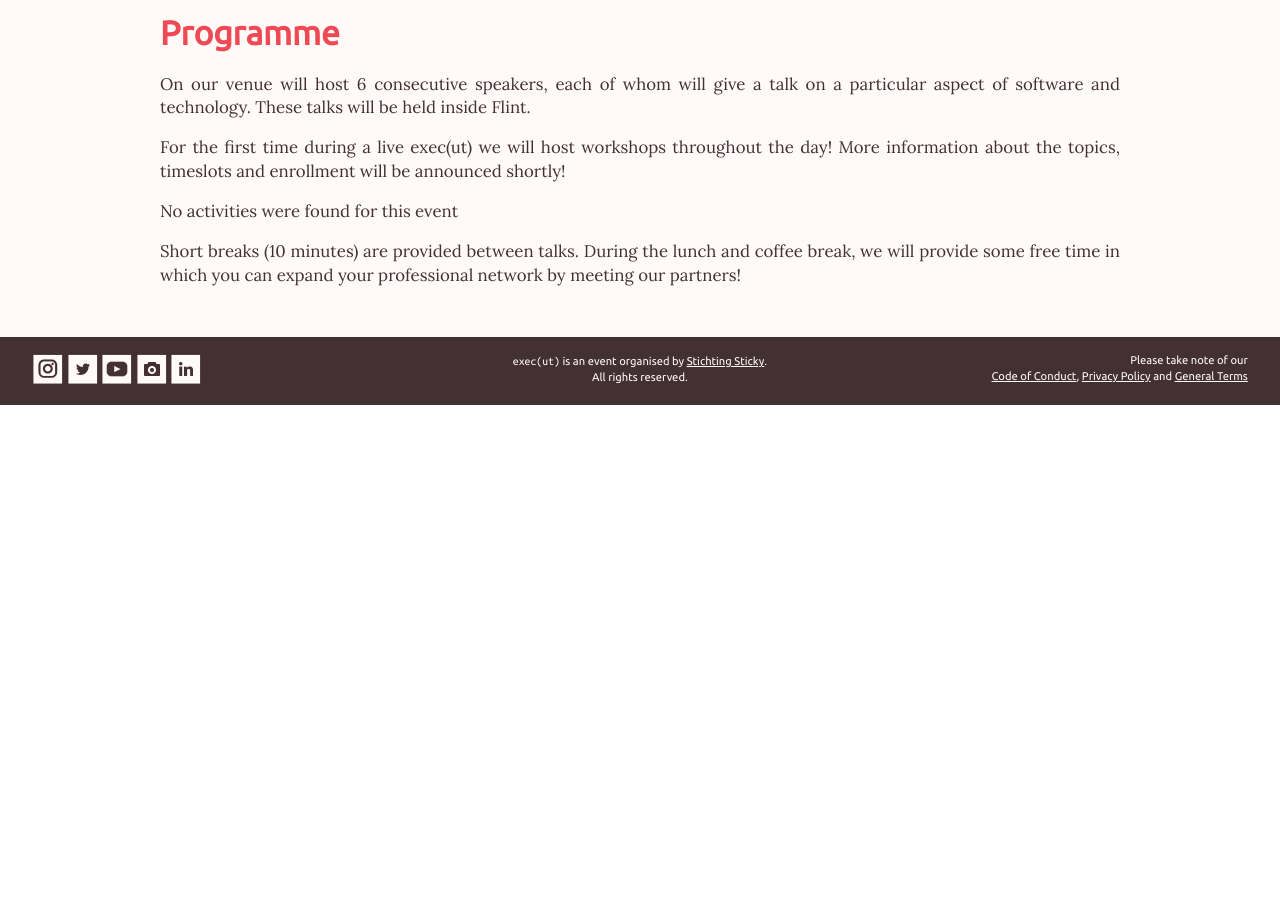
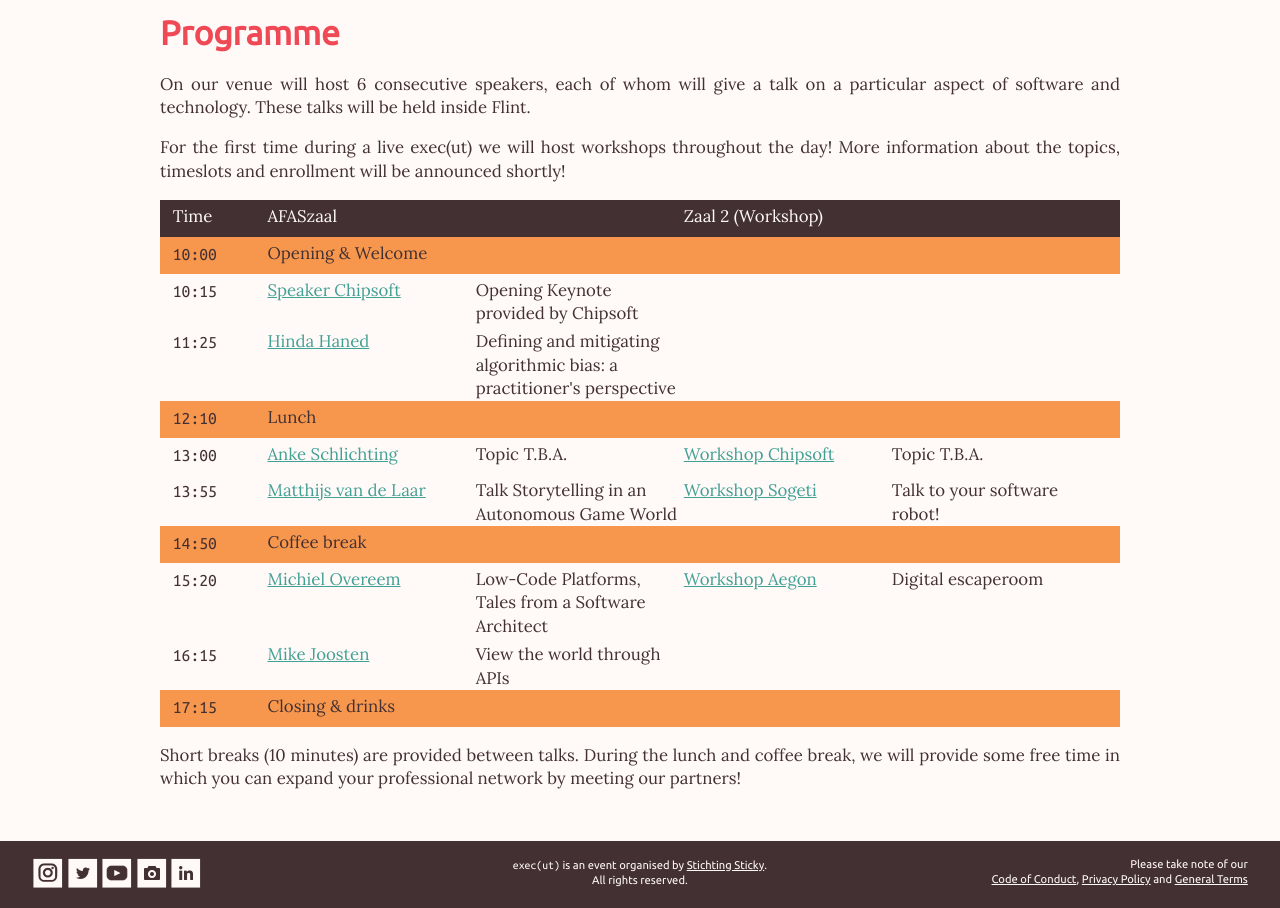
Before and after one commit to StichtingSticky/execut-www, a Django app: template templates/programme/view.html in a window 1280 px wide. Shown: the part 396-1304 px from the top of the page. Before the commit the page ends 801 px from the top, so only its background shows below. Run offline with Django 3.2, Linux system fonts and the light colour scheme; the template is opened without the code that fills it, so the values that code supplies are empty.

Commit message:
Hardcoded the programme

```diff
--- a/core/views.py
+++ b/core/views.py
@@ -11,7 +11,7 @@
 
     # Grab the speakers for this committee
 
-    speakers = site.committee.speakers.all()
+    speakers = site.committee.speakers.exclude(first_name="Workshop")
 
     page_title = "Speakers"
 
--- a/execut_www/static/public_static/style.css
+++ b/execut_www/static/public_static/style.css
@@ -292,22 +292,29 @@
     background-color: var(--orange);
 }
 
-.schedule-table .schedule-row div {
+.schedule-table .header {
+  background-color: var(--brown);
+  color: var(--off-white);
+}
+
+.schedule-table .schedule-row div{
   display: inline-block;
   float: left;
 }
 
-.schedule-table .schedule-row div:nth-of-type(1) {
+.schedule-table .schedule-row .time {
   width: 10%;
 }
-
-.schedule-table .schedule-row div:nth-of-type(2) {
-    width: 30%;
+.schedule-table .schedule-row .talk {
+  width: calc(45% - 10px);
+}
+.schedule-table .schedule-row .workshop {
+  width: calc(45% - 10px);
+  font-style: normal;
 }
 
-.schedule-table .schedule-row div:nth-of-type(3) {
-    width: 60%;
-    font-style: normal;
+.talk > div, .workshop > div {
+  width: 50%;
 }
 
 @media (max-width: 880px) {
@@ -316,18 +323,20 @@
         width: 100%;
         box-sizing: border-box;
     }
-    .schedule-table .schedule-row div:nth-of-type(1) {
+
+    .schedule-table .schedule-row .time {
       display: inline-block;
       float: left;
       width: 3rem;
       margin-right: 1rem;
     }
-    .schedule-table .schedule-row div:nth-of-type(2) {
+    .schedule-table .schedule-row .talk {
       display: inline-block;
       float: left;
       width: initial;
     }
-    .schedule-table .schedule-row div:nth-of-type(3) {
+
+    .schedule-table .schedule-row .workshop {
       display: block;
       clear: both;
       width: calc(100% - 4rem);
--- a/templates/programme/view.html
+++ b/templates/programme/view.html
@@ -3,35 +3,109 @@
 <div class="copy">
   <div id="schedule">
     <h1>Programme</h1>
-      <p>On {{ site.committee.event_day }} our venue will host 6 consecutive speakers, each of whom will give a talk on a particular aspect of software and technology. These talks will be held inside Flint.</p>
-      <p>For the first time during a live exec(ut) we will host workshops throughout the day! More information about the topics, timeslots and enrollment will be announced shortly!</p>
+    <p>On {{ site.committee.event_day }} our venue will host 6 consecutive speakers, each of whom will give a talk on a
+      particular aspect of software and technology. These talks will be held inside Flint.</p>
+    <p>For the first time during a live exec(ut) we will host workshops throughout the day! More information about the
+      topics, timeslots and enrollment will be announced shortly!</p>
 
-      {% if activities %}
     <div class="schedule-table">
-      {% for activity in activities %}
-          {% if activity.activity_kind == 'break' %}
+      <div class="schedule-row header">
+        <div class="time">Time</div>
+        <div class="talk">AFASzaal</div>
+        <div class="workshop">Zaal 2 (Workshop)</div>
+      </div>
       <div class="schedule-row organisational">
-              <div><code>{{ activity.commences_at|time:"H:i" }}</code></div>
-              <div>{{ activity.name }}</div>
+        <div class="time"><code>10:00</code></div>
+        <div class="talk">Opening &amp; Welcome</div>
       </div>
-          {% else %}
       <div class="schedule-row">
-              <div><code>{{ activity.commences_at|time:"H:i" }}</code></div>
+        <div class="time"><code>10:15</code></div>
+        <div class="talk">
           <div>
-                {% for speaker in activity.speakers.all %}
-                  <a href="{% url 'pages:single_speaker' speaker.id speaker|slugify %}">{{ speaker }}</a>
-                {% endfor %}
+            <a href="/speakers/11/speaker-chipsoft">Speaker Chipsoft</a>
           </div>
-              <div>{{ activity.name }}</div>
+          <div>Opening Keynote provided by Chipsoft</div>
         </div>
-          {% endif %}
-        {% endfor %}
       </div>
-      {% else %}
-        <p>No activities were found for this event</p>
-      {% endif %}
+      <div class="schedule-row">
+        <div class="time"><code>11:25</code></div>
+        <div class="talk">
+          <div>
+            <a href="/speakers/7/hinda-haned">Hinda Haned</a>
+          </div>
+          <div>Defining and mitigating algorithmic bias: a practitioner's perspective</div>
+        </div>
+      </div>
+      <div class="schedule-row organisational">
+        <div class="time"><code>12:10</code></div>
+        <div>Lunch</div>
+      </div>
+      <div class="schedule-row">
+        <div class="time"><code>13:00</code></div>
+        <div class="talk">
+          <div>
+            <a href="/speakers/10/anke-schlichting">Anke Schlichting</a>
+          </div>
+          <div>Topic T.B.A.</div>
+        </div>
+        <div class="workshop">
+          <div>
+            <a href="/speakers/15/workshop-chipsoft">Workshop Chipsoft</a>
+          </div>
+          <div>Topic T.B.A.</div>
+        </div>
+      </div>
+      <div class="schedule-row">
+        <div class="time"><code>13:55</code></div>
+        <div class="talk">
+          <div>
+            <a href="/speakers/8/matthijs-van-de-laar">Matthijs van de Laar</a>
+          </div>
+          <div>Talk Storytelling in an Autonomous Game World</div>
+        </div>
+        <div class="workshop">
+          <div>
+            <a href="/speakers/13/workship-sogeti">Workshop Sogeti</a>
+          </div>
+          <div>Talk to your software robot!</div>
+        </div>
+      </div>
+      <div class="schedule-row organisational">
+        <div class="time"><code>14:50</code></div>
+        <div>Coffee break</div>
+      </div>
+      <div class="schedule-row">
+        <div class="time"><code>15:20</code></div>
+        <div class="talk">
+          <div>
+            <a href="/speakers/9/michiel-overeem">Michiel Overeem</a>
+          </div>
+          <div>Low-Code Platforms, Tales from a Software Architect</div>
+        </div>
+        <div class="workshop">
+          <div>
+            <a href="/speakers/14/workshop-aegon">Workshop Aegon</a>
+          </div>
+          <div>Digital escaperoom</div>
+        </div>
+      </div>
+      <div class="schedule-row">
+        <div class="time"><code>16:15</code></div>
+        <div class="talk">
+          <div>
+            <a href="/speakers/12/mike-joosten">Mike Joosten</a>
+          </div>
+          <div>View the world through APIs</div>
+        </div>
+      </div>
+      <div class="schedule-row organisational">
+        <div class="time"><code>17:15</code></div>
+        <div class="talk">Closing &amp; drinks</div>
+      </div>
+    </div>
 
-  <p>Short breaks (10 minutes) are provided between talks. During the lunch and coffee break, we will provide some free time in which you can expand your professional network by meeting our partners!</p>
+    <p>Short breaks (10 minutes) are provided between talks. During the lunch and coffee break, we will provide some
+      free time in which you can expand your professional network by meeting our partners!</p>
   </div>
 </div>
 
```
Lines whose indentation alone changed are shown as unchanged.
